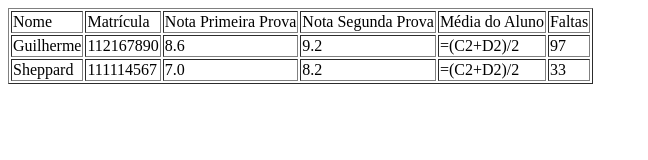
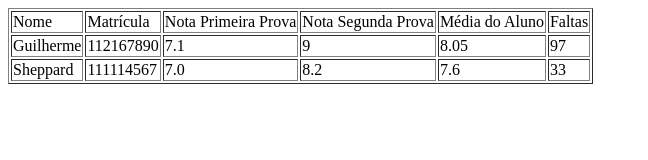
Before and after one commit to guisml/tabela-aula13-03, a plain HTML site: page index.html in a window 1280 px wide. Shown: the whole page, without its empty margins (0-648 px from the left). Drawn offline with Linux system fonts and the light colour scheme.

Commit message:
Update index.html

```diff
--- a/index.html
+++ b/index.html
@@ -19,9 +19,9 @@
     <tr>
         <td>Guilherme</td>
         <td>112167890</td>
-        <td>8.6</td>
-        <td>9.2</td>
-        <td>=(C2+D2)/2</td>
+        <td>7.1</td>
+        <td>9</td>
+        <td>8.05</td>
         <td>97</td>
     </tr>
     <tr>
@@ -29,7 +29,7 @@
         <td>111114567</td>
         <td>7.0</td>
         <td>8.2</td>
-        <td>=(C2+D2)/2</td>
+        <td>7.6</td>
         <td>33</td>
     </tr>
     </table>
```
